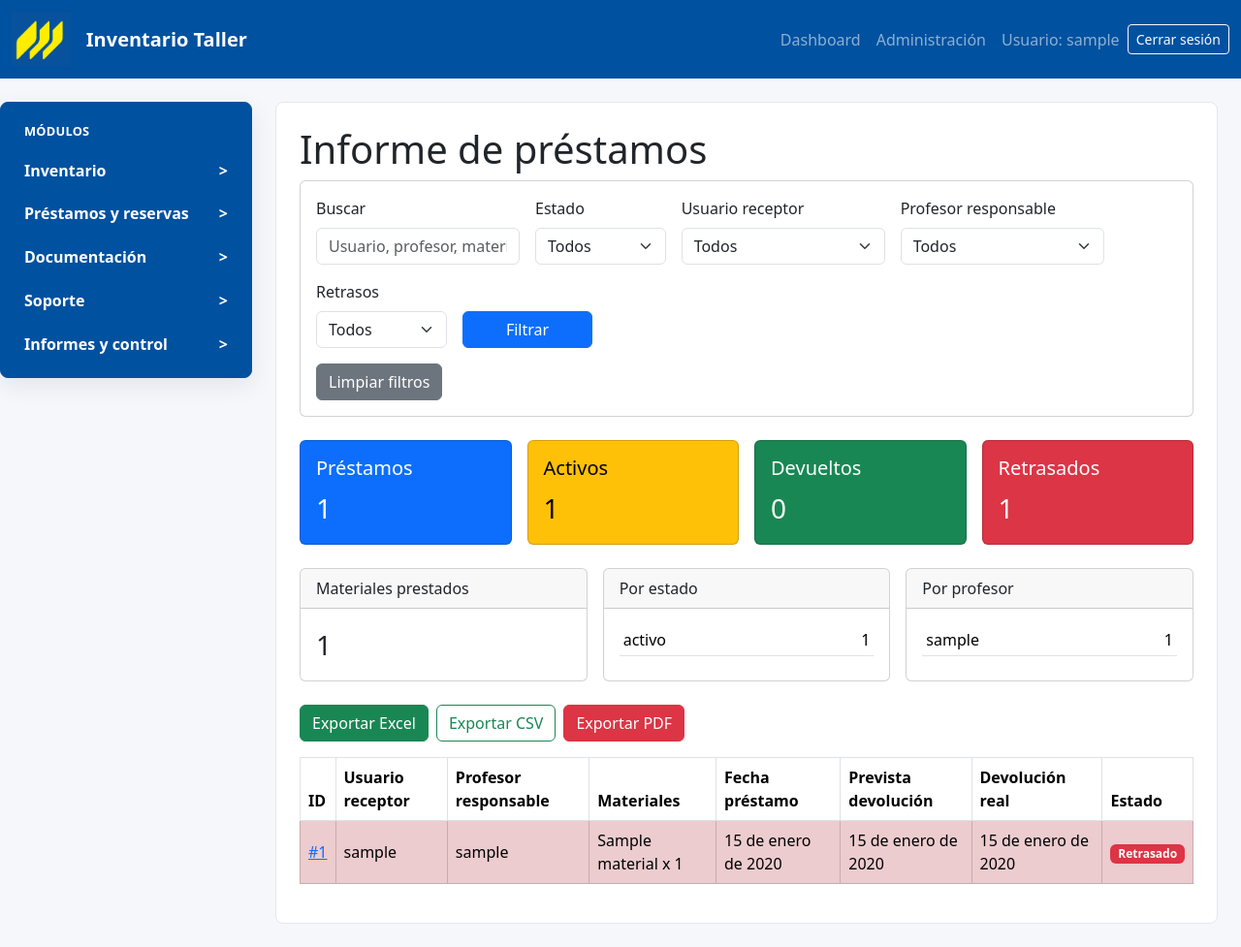
After one commit to josellagosta-collab/inventario_taller_sdd, a Django app: page /informes/prestamos/ in a window 1280 px wide. The commit adds this page. Shown: the whole page at 97% size. Run offline with Django 5.2, Linux system fonts and the light colour scheme; a user stored in the database is signed in; tables that the repository leaves empty hold one stand-in row (values such as "Sample post").

Commit message:
Completa informe de prestamos

```diff
--- a/docs/jira_sync_state.json
+++ b/docs/jira_sync_state.json
@@ -98,7 +98,7 @@
   "BL-096": "b5d1afdd39d11227236a3f5ac7ca35d66491a60b352d38bb7fbf9a5fae52fa80",
   "BL-097": "dfd4c74105c86aaef498f81df34528973f1e000beb97612a5d7a3c0401bf8a71",
   "BL-098": "fd718c2730b6b192dc628041be37fe5d94e96e7b3eb2c874dd8cd1e1b1a267ec",
-  "BL-099": "3d0413a032ae86793b9930bb114de180c6e65ea206760302f26df3f90c9050bc",
+  "BL-099": "16c4b5e4df0ffbb83f6187ea20e40e4e257039c9db2a53a4c214b202b35230e1",
   "BL-100": "e91338df3b43c76893cf797acbc5a093eac0deeb397a3234b8312f527e5797b8",
   "BL-101": "7a7a7f8440084fa5a1441adb740a1f8d4eed45467e09cf827e3ec08cb6074863",
   "BL-102": "a5eaead72585174b6f971bc198eae3366816c3d855e27c5d91d610b71d46d3ed",
--- /dev/null
+++ b/informes/templates/informes/informe_prestamos.html
@@ -0,0 +1,295 @@
+{% extends "base.html" %}
+
+{% block title %}
+Informe de préstamos
+{% endblock %}
+
+{% block content %}
+
+<h1>Informe de préstamos</h1>
+
+<form method="get" class="card card-body mb-4">
+    <div class="row g-3">
+        <div class="col-md-3">
+            <label class="form-label">
+                Buscar
+            </label>
+
+            <input type="text"
+                   name="busqueda"
+                   class="form-control"
+                   placeholder="Usuario, profesor, material o código"
+                   value="{{ busqueda }}">
+        </div>
+
+        <div class="col-md-2">
+            <label class="form-label">
+                Estado
+            </label>
+
+            <select name="estado" class="form-select">
+                <option value="">
+                    Todos
+                </option>
+
+                {% for valor, texto in estados %}
+                    <option value="{{ valor }}"
+                        {% if estado == valor %}
+                            selected
+                        {% endif %}
+                    >
+                        {{ texto }}
+                    </option>
+                {% endfor %}
+            </select>
+        </div>
+
+        <div class="col-md-3">
+            <label class="form-label">
+                Usuario receptor
+            </label>
+
+            <select name="usuario_receptor" class="form-select">
+                <option value="">
+                    Todos
+                </option>
+
+                {% for usuario in usuarios %}
+                    <option value="{{ usuario.id }}"
+                        {% if usuario_receptor == usuario.id|stringformat:"s" %}
+                            selected
+                        {% endif %}
+                    >
+                        {{ usuario.username }}
+                    </option>
+                {% endfor %}
+            </select>
+        </div>
+
+        <div class="col-md-3">
+            <label class="form-label">
+                Profesor responsable
+            </label>
+
+            <select name="profesor_responsable" class="form-select">
+                <option value="">
+                    Todos
+                </option>
+
+                {% for usuario in usuarios %}
+                    <option value="{{ usuario.id }}"
+                        {% if profesor_responsable == usuario.id|stringformat:"s" %}
+                            selected
+                        {% endif %}
+                    >
+                        {{ usuario.username }}
+                    </option>
+                {% endfor %}
+            </select>
+        </div>
+
+        <div class="col-md-2">
+            <label class="form-label">
+                Retrasos
+            </label>
+
+            <select name="retrasados" class="form-select">
+                <option value="" {% if retrasados == "" %}selected{% endif %}>
+                    Todos
+                </option>
+                <option value="1" {% if retrasados == "1" %}selected{% endif %}>
+                    Solo retrasados
+                </option>
+            </select>
+        </div>
+
+        <div class="col-md-2 d-flex align-items-end">
+            <button type="submit" class="btn btn-primary w-100">
+                Filtrar
+            </button>
+        </div>
+    </div>
+
+    <div class="mt-3">
+        <a href="{% url 'informes:informe_prestamos' %}"
+           class="btn btn-secondary">
+            Limpiar filtros
+        </a>
+    </div>
+</form>
+
+<div class="row g-3 mb-4">
+    <div class="col-md-3">
+        <div class="card text-bg-primary h-100">
+            <div class="card-body">
+                <h5 class="card-title">Préstamos</h5>
+                <p class="card-text fs-3">{{ total_prestamos }}</p>
+            </div>
+        </div>
+    </div>
+
+    <div class="col-md-3">
+        <div class="card text-bg-warning h-100">
+            <div class="card-body">
+                <h5 class="card-title">Activos</h5>
+                <p class="card-text fs-3">{{ total_activos }}</p>
+            </div>
+        </div>
+    </div>
+
+    <div class="col-md-3">
+        <div class="card text-bg-success h-100">
+            <div class="card-body">
+                <h5 class="card-title">Devueltos</h5>
+                <p class="card-text fs-3">{{ total_devueltos }}</p>
+            </div>
+        </div>
+    </div>
+
+    <div class="col-md-3">
+        <div class="card text-bg-danger h-100">
+            <div class="card-body">
+                <h5 class="card-title">Retrasados</h5>
+                <p class="card-text fs-3">{{ total_retrasados }}</p>
+            </div>
+        </div>
+    </div>
+</div>
+
+<div class="row g-3 mb-4">
+    <div class="col-md-4">
+        <div class="card h-100">
+            <div class="card-header">
+                Materiales prestados
+            </div>
+            <div class="card-body">
+                <p class="fs-3 mb-0">{{ total_materiales_prestados }}</p>
+            </div>
+        </div>
+    </div>
+
+    <div class="col-md-4">
+        <div class="card h-100">
+            <div class="card-header">
+                Por estado
+            </div>
+            <div class="card-body">
+                <table class="table table-sm mb-0">
+                    <tbody>
+                        {% for fila in por_estado %}
+                            <tr>
+                                <td>{{ fila.estado }}</td>
+                                <td class="text-end">{{ fila.total }}</td>
+                            </tr>
+                        {% empty %}
+                            <tr>
+                                <td class="text-muted">Sin datos</td>
+                                <td></td>
+                            </tr>
+                        {% endfor %}
+                    </tbody>
+                </table>
+            </div>
+        </div>
+    </div>
+
+    <div class="col-md-4">
+        <div class="card h-100">
+            <div class="card-header">
+                Por profesor
+            </div>
+            <div class="card-body">
+                <table class="table table-sm mb-0">
+                    <tbody>
+                        {% for fila in por_profesor %}
+                            <tr>
+                                <td>{{ fila.profesor_responsable__username }}</td>
+                                <td class="text-end">{{ fila.total }}</td>
+                            </tr>
+                        {% empty %}
+                            <tr>
+                                <td class="text-muted">Sin datos</td>
+                                <td></td>
+                            </tr>
+                        {% endfor %}
+                    </tbody>
+                </table>
+            </div>
+        </div>
+    </div>
+</div>
+
+<div class="d-flex gap-2 mb-3">
+    <a href="{% url 'prestamos:exportar_prestamos_excel' %}?estado={{ estado }}&usuario_receptor={{ usuario_receptor }}&profesor_responsable={{ profesor_responsable }}"
+       class="btn btn-success">
+        Exportar Excel
+    </a>
+
+    <a href="{% url 'prestamos:exportar_prestamos_csv' %}?estado={{ estado }}&usuario_receptor={{ usuario_receptor }}&profesor_responsable={{ profesor_responsable }}"
+       class="btn btn-outline-success">
+        Exportar CSV
+    </a>
+
+    <a href="{% url 'prestamos:exportar_prestamos_pdf' %}?estado={{ estado }}&usuario_receptor={{ usuario_receptor }}&profesor_responsable={{ profesor_responsable }}"
+       class="btn btn-danger">
+        Exportar PDF
+    </a>
+</div>
+
+<div class="table-responsive">
+    <table class="table table-striped table-bordered align-middle">
+        <thead>
+            <tr>
+                <th>ID</th>
+                <th>Usuario receptor</th>
+                <th>Profesor responsable</th>
+                <th>Materiales</th>
+                <th>Fecha préstamo</th>
+                <th>Prevista devolución</th>
+                <th>Devolución real</th>
+                <th>Estado</th>
+            </tr>
+        </thead>
+
+        <tbody>
+            {% for prestamo in prestamos %}
+                <tr class="{% if prestamo.esta_retrasado %}table-danger{% endif %}">
+                    <td>
+                        <a href="{% url 'prestamos:detalle_prestamo' prestamo.id %}">
+                            #{{ prestamo.id }}
+                        </a>
+                    </td>
+                    <td>{{ prestamo.usuario_receptor.username }}</td>
+                    <td>{{ prestamo.profesor_responsable.username }}</td>
+                    <td>
+                        {% for linea in prestamo.lineas.all %}
+                            {{ linea.material.nombre }} x {{ linea.cantidad }}<br>
+                        {% endfor %}
+                    </td>
+                    <td>{{ prestamo.fecha_prestamo }}</td>
+                    <td>{{ prestamo.fecha_prevista_devolucion }}</td>
+                    <td>{{ prestamo.fecha_devolucion_real|default:"-" }}</td>
+                    <td>
+                        {% if prestamo.esta_retrasado %}
+                            <span class="badge bg-danger">
+                                Retrasado
+                            </span>
+                        {% else %}
+                            <span class="badge bg-secondary">
+                                {{ prestamo.get_estado_display }}
+                            </span>
+                        {% endif %}
+                    </td>
+                </tr>
+            {% empty %}
+                <tr>
+                    <td colspan="8" class="text-center">
+                        No hay préstamos que coincidan con los filtros.
+                    </td>
+                </tr>
+            {% endfor %}
+        </tbody>
+    </table>
+</div>
+
+{% endblock %}
--- a/informes/templates/informes/panel_informes.html
+++ b/informes/templates/informes/panel_informes.html
@@ -50,6 +50,11 @@ Informes
 
             <div class="card-body">
                 <div class="d-grid gap-2">
+                    <a href="{% url 'informes:informe_prestamos' %}"
+                       class="btn btn-primary">
+                        Ver informe de préstamos
+                    </a>
+
                     <a href="{% url 'prestamos:exportar_prestamos_excel' %}"
                        class="btn btn-success">
                         Exportar préstamos Excel
--- a/informes/urls.py
+++ b/informes/urls.py
@@ -10,4 +10,9 @@ urlpatterns = [
         views.informe_inventario,
         name="informe_inventario",
     ),
+    path(
+        "informes/prestamos/",
+        views.informe_prestamos,
+        name="informe_prestamos",
+    ),
 ]
--- a/informes/views.py
+++ b/informes/views.py
@@ -1,8 +1,11 @@
 from django.contrib.auth.decorators import login_required
+from django.contrib.auth.models import User
 from django.db.models import Count, F, Q, Sum
 from django.shortcuts import render
+from django.utils import timezone
 
 from inventario.models import Categoria, Material
+from prestamos.models import Prestamo
 from usuarios.decorators import pertenece_a_grupo
 
 
@@ -87,3 +90,85 @@ def informe_inventario(request):
         "por_estado": por_estado,
         "por_categoria": por_categoria,
     })
+
+
+@login_required
+@pertenece_a_grupo("Administradores")
+def informe_prestamos(request):
+    prestamos = Prestamo.objects.select_related(
+        "usuario_receptor",
+        "profesor_responsable",
+    ).prefetch_related(
+        "lineas__material",
+    ).all()
+
+    estado = request.GET.get("estado", "")
+    usuario_receptor = request.GET.get("usuario_receptor", "")
+    profesor_responsable = request.GET.get("profesor_responsable", "")
+    retrasados = request.GET.get("retrasados", "")
+    busqueda = request.GET.get("busqueda", "")
+
+    if estado:
+        prestamos = prestamos.filter(estado=estado)
+
+    if usuario_receptor:
+        prestamos = prestamos.filter(usuario_receptor_id=usuario_receptor)
+
+    if profesor_responsable:
+        prestamos = prestamos.filter(profesor_responsable_id=profesor_responsable)
+
+    if busqueda:
+        prestamos = prestamos.filter(
+            Q(usuario_receptor__username__icontains=busqueda) |
+            Q(profesor_responsable__username__icontains=busqueda) |
+            Q(lineas__material__nombre__icontains=busqueda) |
+            Q(lineas__material__codigo_inventario__icontains=busqueda)
+        )
+
+    if retrasados == "1":
+        prestamos = prestamos.filter(
+            estado="activo",
+            fecha_prevista_devolucion__lt=timezone.now().date(),
+        )
+
+    prestamos = prestamos.distinct()
+    hoy = timezone.now().date()
+    total_prestamos = prestamos.count()
+    total_activos = prestamos.filter(estado="activo").count()
+    total_devueltos = prestamos.filter(estado="devuelto").count()
+    total_retrasados = prestamos.filter(
+        estado="activo",
+        fecha_prevista_devolucion__lt=hoy,
+    ).count()
+    total_materiales_prestados = sum(
+        linea.cantidad
+        for prestamo in prestamos
+        for linea in prestamo.lineas.all()
+    )
+
+    por_estado = prestamos.values("estado").annotate(
+        total=Count("id")
+    ).order_by("estado")
+    por_profesor = prestamos.values(
+        "profesor_responsable__username"
+    ).annotate(
+        total=Count("id")
+    ).order_by("profesor_responsable__username")
+
+    return render(request, "informes/informe_prestamos.html", {
+        "prestamos": prestamos,
+        "usuarios": User.objects.all(),
+        "estados": Prestamo.ESTADOS,
+        "estado": estado,
+        "usuario_receptor": usuario_receptor,
+        "profesor_responsable": profesor_responsable,
+        "retrasados": retrasados,
+        "busqueda": busqueda,
+        "total_prestamos": total_prestamos,
+        "total_activos": total_activos,
+        "total_devueltos": total_devueltos,
+        "total_retrasados": total_retrasados,
+        "total_materiales_prestados": total_materiales_prestados,
+        "por_estado": por_estado,
+        "por_profesor": por_profesor,
+    })
```
Also changed, not shown: docs/BACKLOG.md (+1 -1 lines), informes/tests.py (+87 -0 lines).
